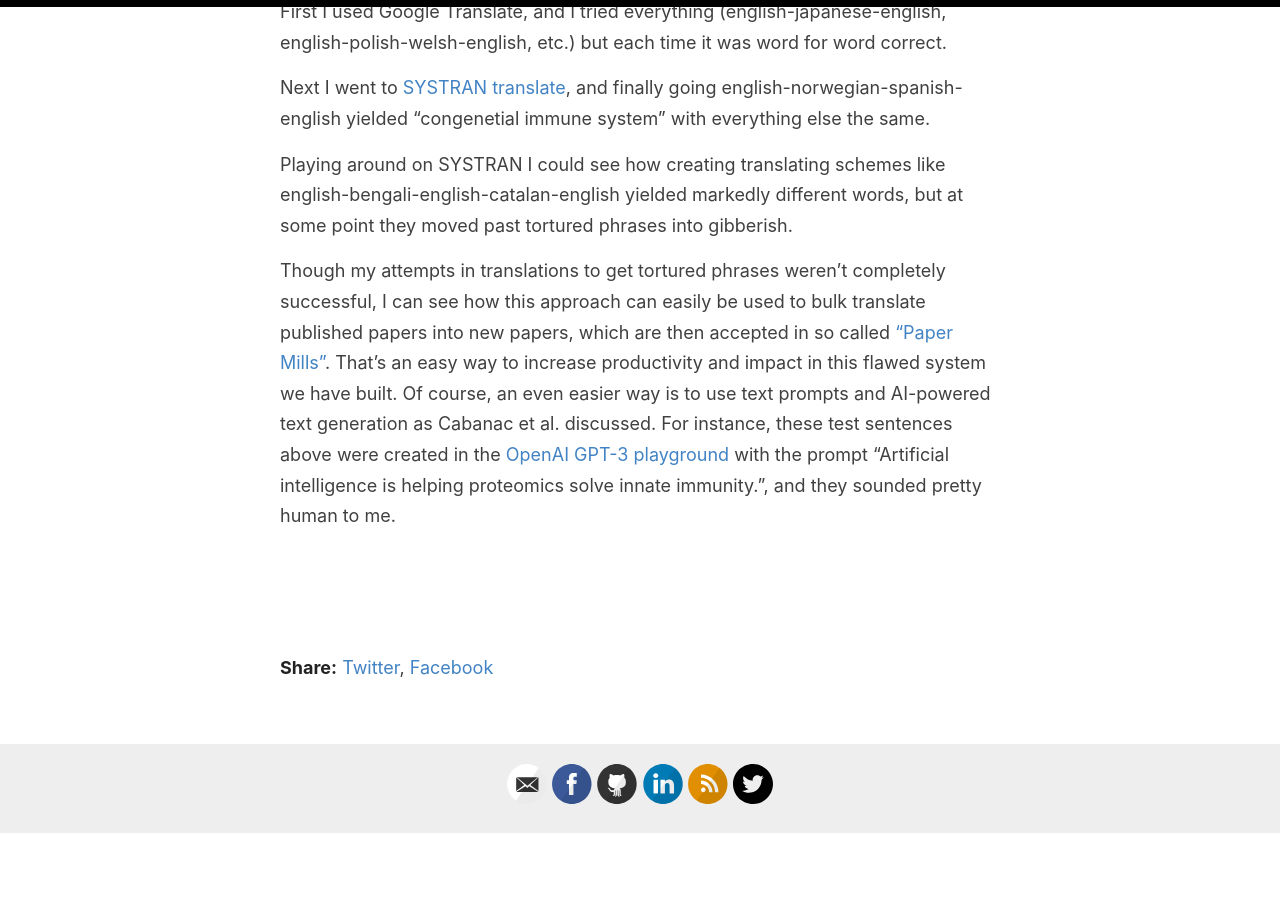
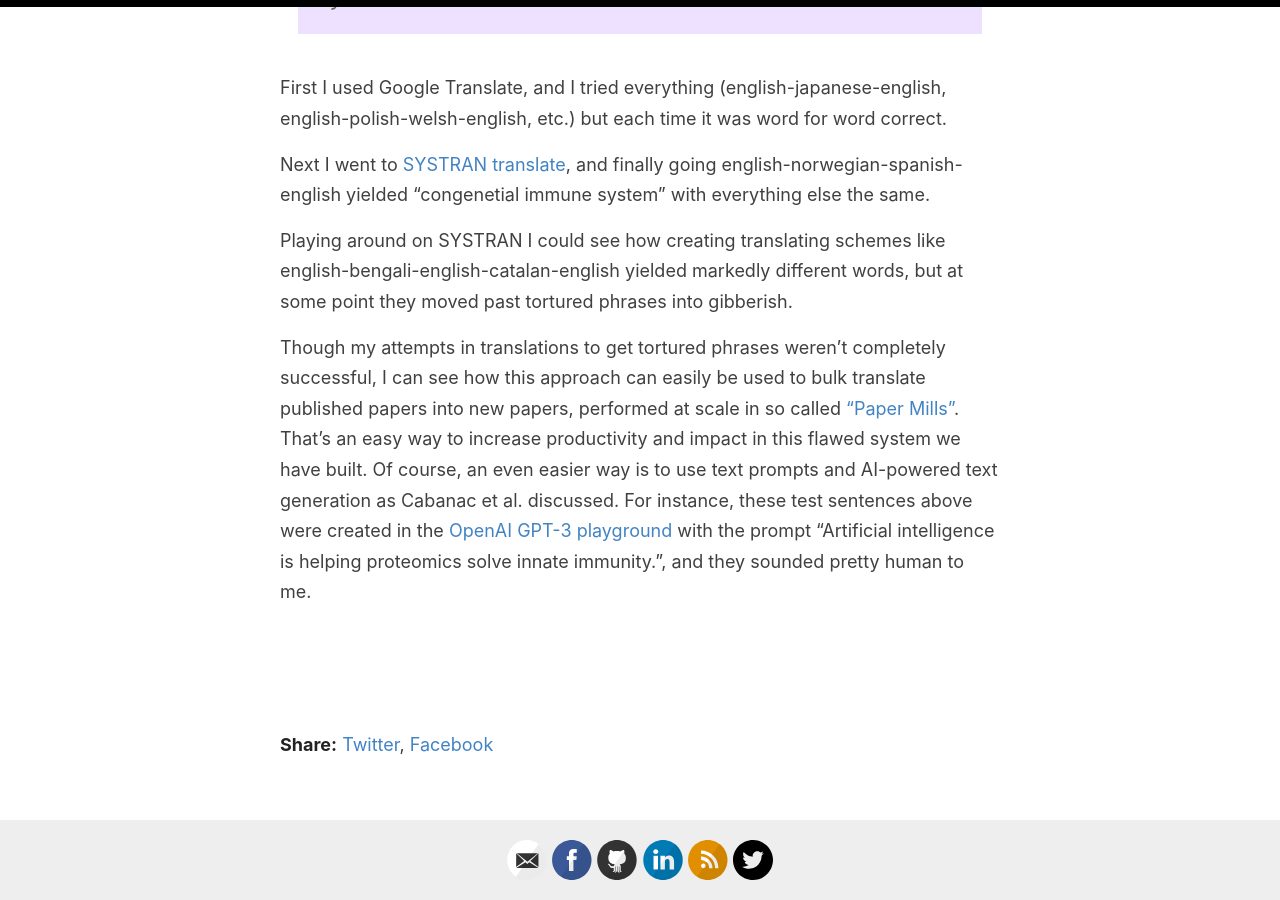
Before and after one commit to amitmerchant1990/reverie, a Jekyll site: the page built from _posts/2022-05-20-Tortured_Phrases.md, in a window 1280 px wide and 900 px high, scrolled down 1041 px. Built offline with Jekyll 4.4.1, drawn with Linux system fonts in a browser that asks for light colours; before the commit the page ends 1875 px from its top, so only the background shows below that; some of the changed text lies outside the part shown.

Commit message:
Update 2022-05-20-Tortured_Phrases.md

```diff
--- a/_posts/2022-05-20-Tortured_Phrases.md
+++ b/_posts/2022-05-20-Tortured_Phrases.md
@@ -17,8 +19,7 @@
 
 Playing around on SYSTRAN I could see how creating translating schemes like english-bengali-english-catalan-english yielded markedly different words, but at some point they moved past tortured phrases into gibberish.
 
-Though my attempts in translations to get tortured phrases weren't completely successful, I can see how this approach can easily be used to bulk translate published papers into new papers, which are then accepted in so called ["Paper Mills"](https://www.nature.com/articles/d41586-021-00733-5). That's an easy way to increase productivity and impact in this flawed system we have built. Of course, an even easier way is to use text prompts and AI-powered text generation as Cabanac et al. discussed. For instance, these test sentences above were created in the [OpenAI GPT-3 playground](https://beta.openai.com/playground) with the prompt "Artificial intelligence is helping proteomics solve innate immunity.", and they sounded pretty human to me.
-
+Though my attempts in translations to get tortured phrases weren't completely successful, I can see how this approach can easily be used to bulk translate published papers into new papers, performed at scale in so called ["Paper Mills"](https://www.nature.com/articles/d41586-021-00733-5). That's an easy way to increase productivity and impact in this flawed system we have built. Of course, an even easier way is to use text prompts and AI-powered text generation as Cabanac et al. discussed. For instance, these test sentences above were created in the [OpenAI GPT-3 playground](https://beta.openai.com/playground) with the prompt "Artificial intelligence is helping proteomics solve innate immunity.", and they sounded pretty human to me.
 
 &nbsp;
 &nbsp;
```
Also changed, not shown: other parts of _posts/2022-05-20-Tortured_Phrases.md (+2 -0 lines).
